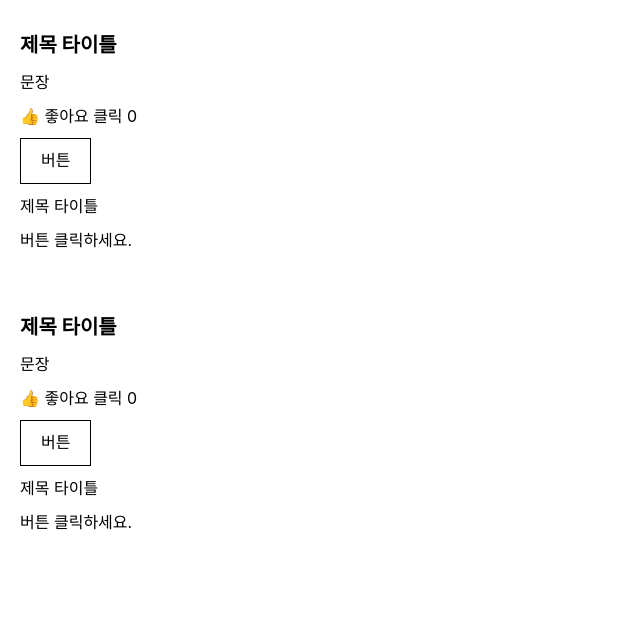
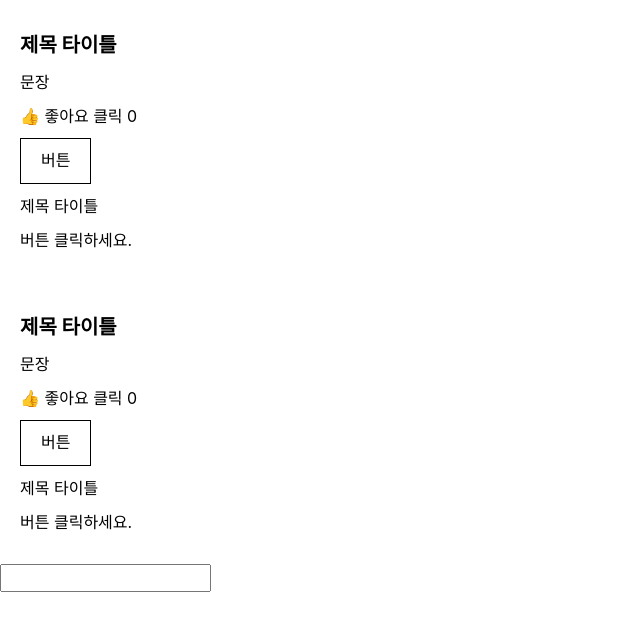
Before and after one commit to wangkodok/React-Study, a React (Create React App) app in the folder my-app/: page / in a window 1280 px wide. Shown: the top 630 px of the page, without its empty margins (0-640 px from the left). Built offline with nearby package versions, Linux system fonts and the light colour scheme.

Commit message:
리액트 입력한 글 받아오기

```diff
--- a/my-app/src/chapter_props/Props.jsx
+++ b/my-app/src/chapter_props/Props.jsx
@@ -1,5 +1,5 @@
 import React from "react";
-import { useState } from "react";
+import { useState, useEffect } from "react";
 import './PropsStyle.css';
 
 function MyFunction() {
@@ -34,6 +34,10 @@ function MyFunction() {
             '버튼 클릭하세요.',
         ]
     );
+    let [valueResult, setValueResult] = useState('');
+    useEffect(() => {
+        console.log(valueResult);
+    });
     return (
         <>
             {
@@ -73,6 +77,9 @@ function MyFunction() {
                     )
                 })
             }
+            <input value={valueResult} onChange={function(e) {
+                setValueResult(e.target.value);
+            }} />
         </>
     )
 }
```
